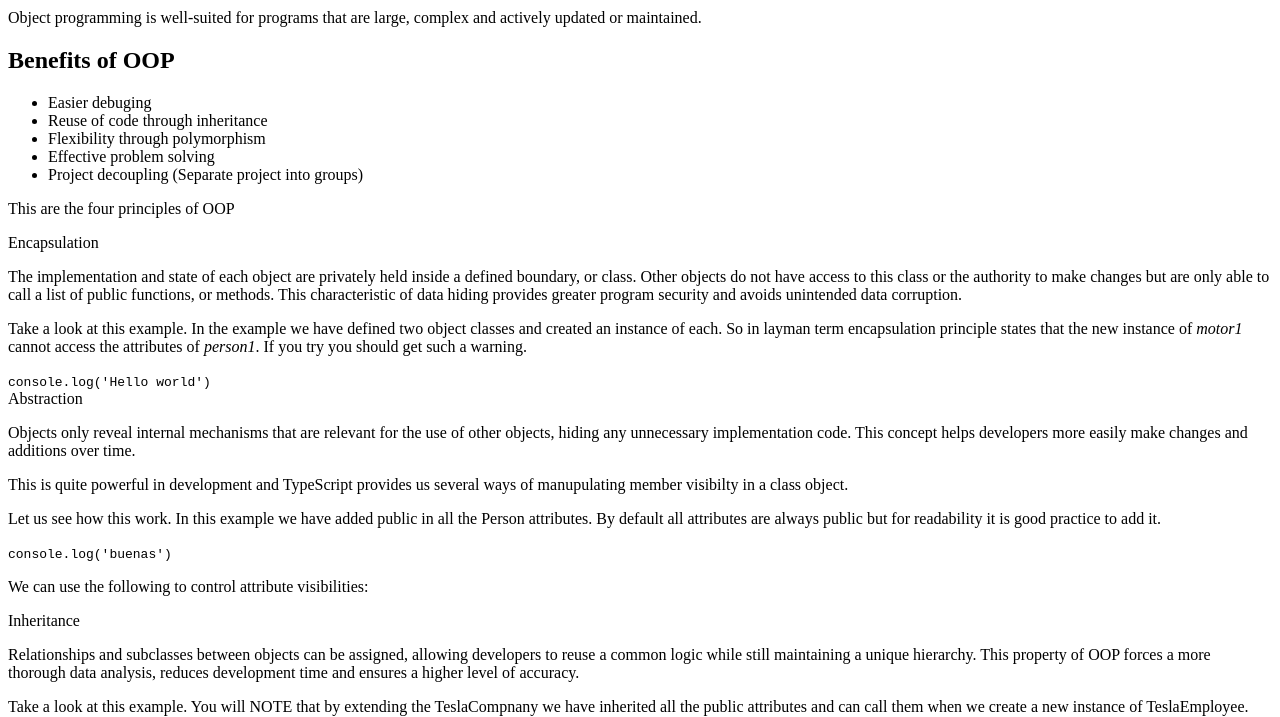
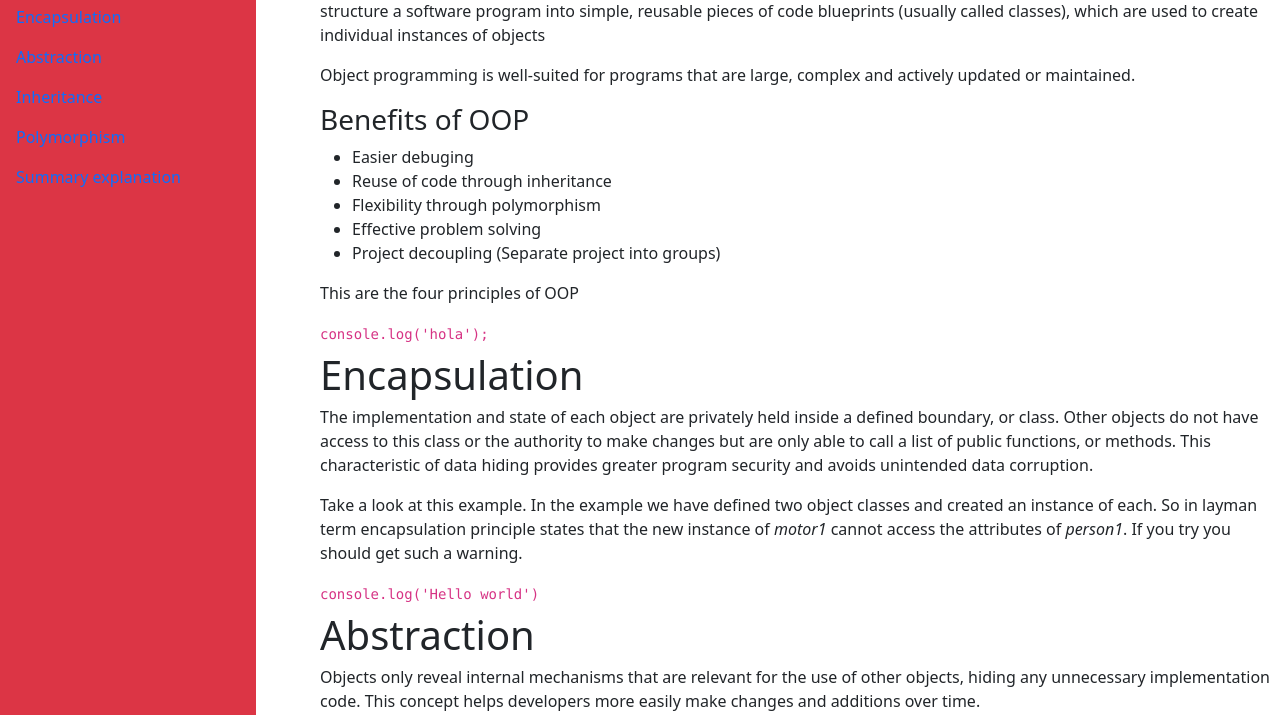
Before and after one commit to JuanGuerrero09/freeCodeCampProjects, a plain HTML site: page TechnicalDocumentationPage/index.html in a window 1280 px wide. Shown: the part 85-802 px from the top of the page. Drawn offline with nearby package versions, Linux system fonts and the light colour scheme.

Commit message:
technical page certification

```diff
--- a/TechnicalDocumentationPage/index.html
+++ b/TechnicalDocumentationPage/index.html
@@ -5,14 +5,31 @@
     <meta http-equiv="X-UA-Compatible" content="IE=edge">
     <meta name="viewport" content="width=device-width, initial-scale=1.0">
     <title>Principles of Object Oriented Programming</title>
+    <link href="https://cdn.jsdelivr.net/npm/bootstrap@5.0.2/dist/css/bootstrap.min.css" rel="stylesheet" integrity="sha384-EVSTQN3/azprG1Anm3QDgpJLIm9Nao0Yz1ztcQTwFspd3yD65VohhpuuCOmLASjC" crossorigin="anonymous">
+    <link rel="stylesheet" href="style.css">
 </head>
-<body>
-    <main id="main-doc">
-        <section id="introduction" class="main-section">
+<body class="container">
+    <nav id="navbar" class="navbar-expand-lg navbar-dark bg-danger ">
+        <header>
+            <button class="navbar-toggler" type="button">
+                <span class="navbar-toggler-icon"></span>
+            </button>
+            <h2 class="navbar-brand">Principles of OOP</h2>
+        </header>
+        <a href="#Introduction" class="nav-link">Introduction</a>
+        <a href="#Encapsulation" class="nav-link">Encapsulation</a>
+        <a href="#Abstraction" class="nav-link">Abstraction</a>
+        <a href="#Inheritance" class="nav-link">Inheritance</a>
+        <a href="#Polymorphism" class="nav-link">Polymorphism</a>
+        <a href="#Summary_explanation" class="nav-link">Summary explanation</a>
+    </nav>
+    <main id="main-doc" class="container col">
+        <div class="sections">
+            <section id="Introduction" class="main-section">
                 <header>Introduction</header>
                 <p>Object Oriented programming (OOP) is a programming paradigm that relies on the concept of classes and objects. It is used to structure a software program into simple, reusable pieces of code blueprints (usually called classes), which are used to create individual instances of objects</p>
                 <p>Object programming is well-suited for programs that are large, complex and actively updated or maintained.</p>
-            <h2>Benefits of OOP</h2>
+                <h3>Benefits of OOP</h3>
                 <ul>
                     <li>Easier debuging</li>
                     <li>Reuse of code through inheritance</li>
@@ -21,8 +38,9 @@
                     <li>Project decoupling (Separate project into groups)</li>
                 </ul>
                 <p>This are the four principles of OOP</p>
+                <code>console.log('hola');</code>
             </section>
-        <section id="encapsulation" class="main-section">
+            <section id="Encapsulation" class="main-section">
                 <header>Encapsulation</header>
                 <p>The implementation and state of each object are privately held inside a defined boundary, or class. Other objects do not have access to this class or the authority to make changes but are only able to call a list of public functions, or methods. This characteristic of data hiding provides greater program security and avoids unintended data corruption.</p>
                 <p>Take a look at this example. In the example we have defined two object classes and created an instance of each. So in layman term encapsulation principle states that the new instance of <em>motor1</em> cannot access the attributes of <em>person1</em>. If you try you should get such a warning.</p>
@@ -30,7 +48,7 @@
                     console.log('Hello world')
                 </code>
             </section>
-        <section id="abstraction" class="main-section">
+            <section id="Abstraction" class="main-section">
                 <header>Abstraction</header>
                 <p>Objects only reveal internal mechanisms that are relevant for the use of other objects, hiding any unnecessary implementation code. This concept helps developers more easily make changes and additions over time.</p>
                 <p>This is quite powerful in development and TypeScript provides us several ways of manupulating member visibilty in a class object.</p>
@@ -38,19 +56,19 @@
                 <code>console.log('buenas')</code>
                 <p>We can use the following to control attribute visibilities:</p>
             </section>
-        <section id="inheritance" class="main-section">
+            <section id="Inheritance" class="main-section">
                 <header>Inheritance</header>
                 <p>Relationships and subclasses between objects can be assigned, allowing developers to reuse a common logic while still maintaining a unique hierarchy. This property of OOP forces a more thorough data analysis, reduces development time and ensures a higher level of accuracy.</p>
                 <p>Take a look at this example. You will NOTE that by extending the TeslaCompnany we have inherited all the public attributes and can call them when we create a new instance of TeslaEmployee. This can allow us have a base class and reuse the base class in different subsclasses.</p>
                 <code>console.log(Hola);</code>
             </section>
-        <section id="polymorphism" class="main-section">
+            <section id="Polymorphism" class="main-section">
                 <header>Polymorphism</header>
                 <p>Objects can take on more than one form depending on the context. The program will determine which meaning or usage is necessary for each execution of that object, cutting down the need to duplicate code.</p>
                 <p>Let us understand this by going through an example. We will notice that the Person object is extended by two different subsclasses and take different context when each a new instance of each subsclass is created.</p>
                 <code>console.log('Hola');</code>
             </section>
-        <section id="summary" class="main-section">
+            <section id="Summary_explanation" class="main-section">
                 <header>Summary explanation</header>
                 <p>Encapsulation - Class objects are in a specific boundary. For example citizens in a country. They are all living within a specific boundary can governed by its laws.</p>
                 <p>Abstraction - Class objects can only share public properties and hide private properties. This creates a great way of controlling its behaviour.</p>
@@ -58,7 +76,8 @@
                 <p>Polymorphism - Objects can take various behaviour depending on the context.</p>
 
             </section>
+            <footer>Text taken from: https://dev.to/kevin_odongo35/object-oriented-programming-with-typescript-574o</footer>
+        </div>
     </main>
-    <footer>Text taken from: https://dev.to/kevin_odongo35/object-oriented-programming-with-typescript-574o</footer>
 </body>
 </html>
--- a/TechnicalDocumentationPage/style.css
+++ b/TechnicalDocumentationPage/style.css
@@ -0,0 +1,41 @@
+html{
+    height: -webkit-fill-available;
+}
+
+body{
+    margin: 0 !important;
+    height: 100%;
+    display: flex;
+    flex-direction: column;
+    padding: 0 !important;
+}
+
+button{
+    color: white;
+}
+
+.sections{
+    position: absolute;
+    left: 25%;
+}
+
+nav {
+    display: flex;
+    flex-direction: column;
+    width: 20vw;
+    position: fixed;
+    height: 100vh;
+    justify-self: flex-start;
+}
+
+section > header {
+    font-size: 2.5rem;
+
+}
+
+@media (max-width: 800px) {
+    body{
+        display: flex;
+        flex-direction: column !important;
+    }
+  }
```
Lines whose indentation alone changed are shown as unchanged.
